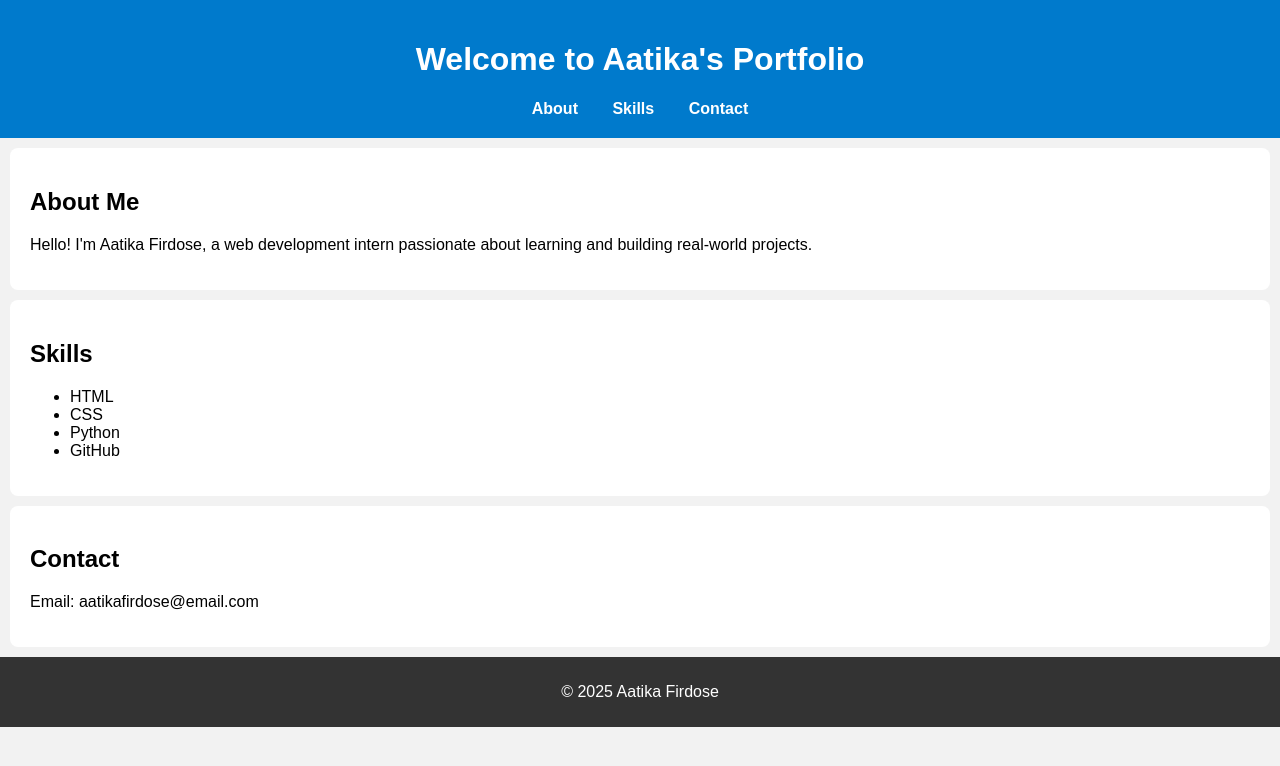
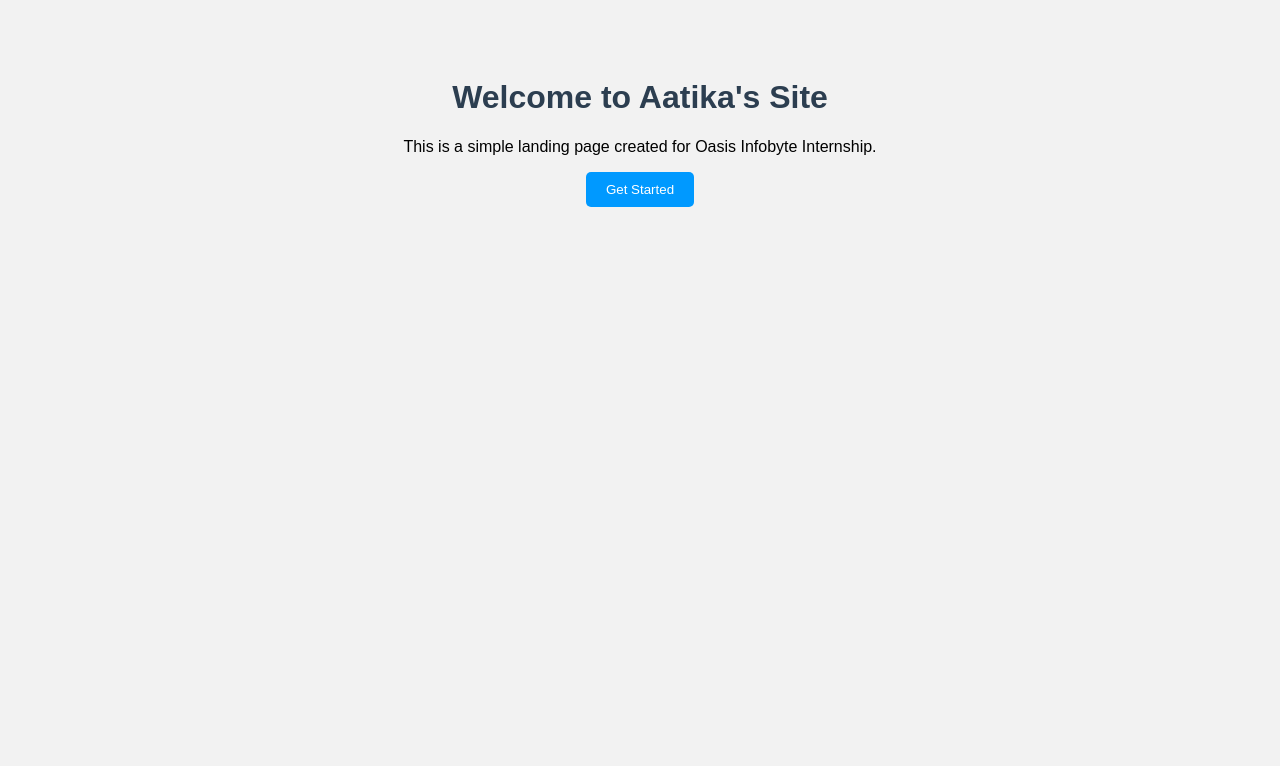
Before and after one commit to Aatika-Firdose/OIBSIP, a plain HTML site: page index.html in a window 1280 px wide. Drawn offline with Linux system fonts and the light colour scheme.

Commit message:
Task - 1 Landing page

```diff
--- a/index.html
+++ b/index.html
@@ -2,42 +2,14 @@
 <html lang="en">
 <head>
   <meta charset="UTF-8">
-  <meta name="viewport" content="width=device-width, initial-scale=1.0">
-  <title>Aatika's Portfolio</title>
+  <title>Aatika's Landing Page</title>
   <link rel="stylesheet" href="style.css">
 </head>
 <body>
   <header>
-    <h1>Welcome to Aatika's Portfolio</h1>
-    <nav>
-      <a href="#about">About</a>
-      <a href="#skills">Skills</a>
-      <a href="#contact">Contact</a>
-    </nav>
+    <h1>Welcome to Aatika's Site</h1>
+    <p>This is a simple landing page created for Oasis Infobyte Internship.</p>
+    <button>Get Started</button>
   </header>
-
-  <section id="about">
-    <h2>About Me</h2>
-    <p>Hello! I'm Aatika Firdose, a web development intern passionate about learning and building real-world projects.</p>
-  </section>
-
-  <section id="skills">
-    <h2>Skills</h2>
-    <ul>
-      <li>HTML</li>
-      <li>CSS</li>
-      <li>Python</li>
-      <li>GitHub</li>
-    </ul>
-  </section>
-
-  <section id="contact">
-    <h2>Contact</h2>
-    <p>Email: aatikafirdose@email.com</p>
-  </section>
-
-  <footer>
-    <p>&copy; 2025 Aatika Firdose</p>
-  </footer>
 </body>
 </html>
--- a/style.css
+++ b/style.css
@@ -1,34 +1,18 @@
 body {
-  font-family: Arial, sans-serif;
+  font-family: sans-serif;
   background-color: #f2f2f2;
-  margin: 0;
-  padding: 0;
+  text-align: center;
+  padding: 50px;
 }
 
-header {
-  background-color: #007acc;
-  color: white;
-  padding: 20px;
-  text-align: center;
+h1 {
+  color: #2c3e50;
 }
 
-nav a {
+button {
+  padding: 10px 20px;
+  background-color: #0099ff;
   color: white;
-  margin: 0 15px;
-  text-decoration: none;
-  font-weight: bold;
+  border: none;
+  border-radius: 5px;
 }
-
-section {
-  padding: 20px;
-  background-color: white;
-  margin: 10px;
-  border-radius: 8px;
-}
-
-footer {
-  background-color: #333;
-  color: white;
-  text-align: center;
-  padding: 10px;
-}
```
